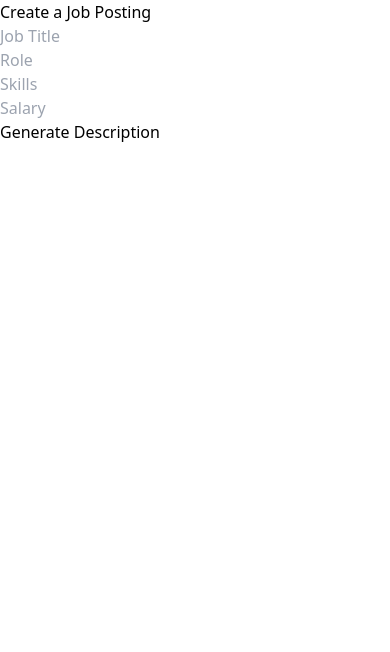
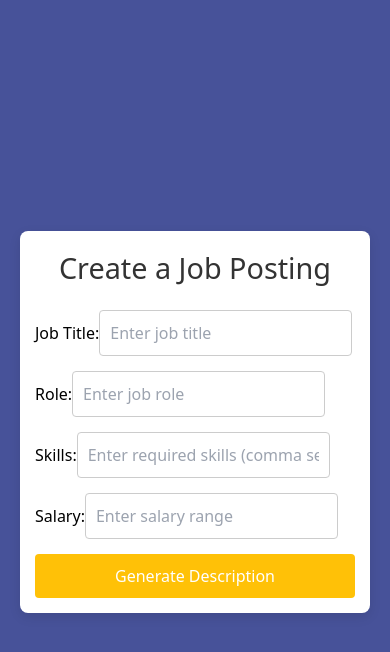
Before and after one commit to cfgtexas24/Team-15, a Next.js app: page /job-posting in a window 390 px wide. Shown: the top 652 px of the page. Built offline with nearby package versions, Linux system fonts and the light colour scheme; no server answers.

Commit message:
Fixed job posting

```diff
--- a/src/app/job-posting/job_posting.css
+++ b/src/app/job-posting/job_posting.css
@@ -0,0 +1,92 @@
+/* Base styling */
+body {
+    margin: 0;
+    padding: 0;
+    background-color: #475299;
+    display: flex;
+    justify-content: center;
+    align-items: center;
+    height: 100vh;
+  }
+
+  .job-posting-page {
+    width: 100%;
+    max-width: 600px;
+    margin: 20px;
+    padding: 20px;
+    background-color: white;
+    border-radius: 8px;
+    box-shadow: 0 4px 12px rgba(0, 0, 0, 0.1);
+  }
+
+  h1 {
+    font-size: 1.8rem;
+    margin-bottom: 20px;
+    text-align: center;
+    color: #333;
+  }
+
+  form {
+    display: flex;
+    flex-direction: column;
+  }
+
+  input[type="text"] {
+    margin-bottom: 15px;
+    padding: 10px;
+    font-size: 1rem;
+    border: 1px solid #ccc;
+    border-radius: 4px;
+    transition: border 0.3s;
+  }
+
+  input[type="text"]:focus {
+    border-color: #007bff;
+    outline: none;
+  }
+
+  button {
+    padding: 10px 15px;
+    font-size: 1rem;
+    background-color: #ffc107;
+    color: white;
+    border: none;
+    border-radius: 4px;
+    cursor: pointer;
+    transition: background-color 0.3s;
+  }
+
+  button:disabled {
+    background-color: #ccc;
+    cursor: not-allowed;
+  }
+
+  button:not(:disabled):hover {
+    background-color: #bc8e05;
+  }
+
+  .description-output {
+    margin-top: 20px;
+    padding: 15px;
+    background-color: #f8f9fa;
+    border-left: 4px solid #007bff;
+  }
+
+  h2 {
+    font-size: 1.4rem;
+    margin-bottom: 10px;
+    color: #333;
+  }
+
+  p {
+    font-size: 1rem;
+    color: #555;
+  }
+
+  /* Responsive layout */
+  @media (max-width: 768px) {
+    .job-posting-page {
+      width: 90%;
+      padding: 15px;
+    }
+  }
--- a/src/app/job-posting/page.jsx
+++ b/src/app/job-posting/page.jsx
@@ -1,6 +1,6 @@
 "use client";
 import { useState } from 'react';
-
+import './job_posting.css';
 
 const JobPostingPage = () => {
   const [jobData, setJobData] = useState({
@@ -13,27 +13,37 @@ const JobPostingPage = () => {
 
   const [loading, setLoading] = useState(false);
 
+  const skillVariations = (skills) => {
+    // Generate different ways of phrasing skills
+    const skillArray = skills.split(',').map(skill => skill.trim());
+    return skillArray.map(skill => {
+      return `Proficiency in ${skill}, expertise with ${skill}, or solid experience in ${skill}`;
+    }).join('; ');
+  };
+
   const handleChange = (e) => {
     const { name, value } = e.target;
     setJobData((prevData) => ({ ...prevData, [name]: value }));
   };
 
-  const handleSubmit = async (
-e) => {
+  const handleSubmit = async (e) => {
     e.preventDefault();
     setLoading(true);
 
     try {
-      const response = await fetch('/api/route', {
+      const response = await fetch('/api/generate', {
         method: 'POST',
         headers: { 'Content-Type': 'application/json' },
         body: JSON.stringify({
-          body: `Job Title: ${jobData.title}, Role: ${jobData.role}, Skills: ${jobData.skills}, Salary: ${jobData.salary}`,
+          body: `Job Title: ${jobData.title}\nRole: ${jobData.role}\nSkills: ${jobData.skills}\nSalary: ${jobData.salary}`,
         }),
       });
 
       const result = await response.json();
-      setJobData((prevData) => ({ ...prevData, description: result.output }));
+      const formattedDescription = result.output.replace(/(\r\n|\n|\r)/gm, ' '); // Remove JSON-like formatting
+      setJobData((prevData) => ({ ...prevData, description: formattedDescription }));
+
+      print(jobData)
     } catch (error) {
       console.error('Error generating job description:', error);
     } finally {
@@ -45,46 +55,67 @@ e) => {
     <div className="job-posting-page">
       <h1>Create a Job Posting</h1>
       <form onSubmit={handleSubmit}>
+        <label>
+          Job Title:
           <input
             type="text"
             name="title"
-          placeholder="Job Title"
+            placeholder="Enter job title"
             value={jobData.title}
             onChange={handleChange}
             required
           />
+        </label>
+
+        <label>
+          Role:
           <input
             type="text"
             name="role"
-          placeholder="Role"
+            placeholder="Enter job role"
             value={jobData.role}
             onChange={handleChange}
             required
           />
+        </label>
+
+        <label>
+          Skills:
           <input
             type="text"
             name="skills"
-          placeholder="Skills"
+            placeholder="Enter required skills (comma separated)"
             value={jobData.skills}
             onChange={handleChange}
             required
           />
+        </label>
+
+        <label>
+          Salary:
           <input
             type="text"
             name="salary"
-          placeholder="Salary"
+            placeholder="Enter salary range"
             value={jobData.salary}
             onChange={handleChange}
             required
           />
+        </label>
+
         <button type="submit" disabled={loading}>
           {loading ? 'Generating...' : 'Generate Description'}
         </button>
       </form>
+
       {jobData.description && (
         <div className="description-output">
           <h2>Generated Job Description</h2>
-          <p>{jobData.description}</p>
+          <p><strong>Job Title:</strong> {jobData.title}</p>
+          <p><strong>Role:</strong> {jobData.role}</p>
+          <p><strong>Skills Required:</strong> {skillVariations(jobData.skills)}</p>
+          <p><strong>Salary:</strong> {jobData.salary}</p>
+          <p><strong>Description:</strong> {JSON.parse.jobData[""]}</p>
         </div>
       )}
     </div>
```
Lines whose indentation alone changed are shown as unchanged.
